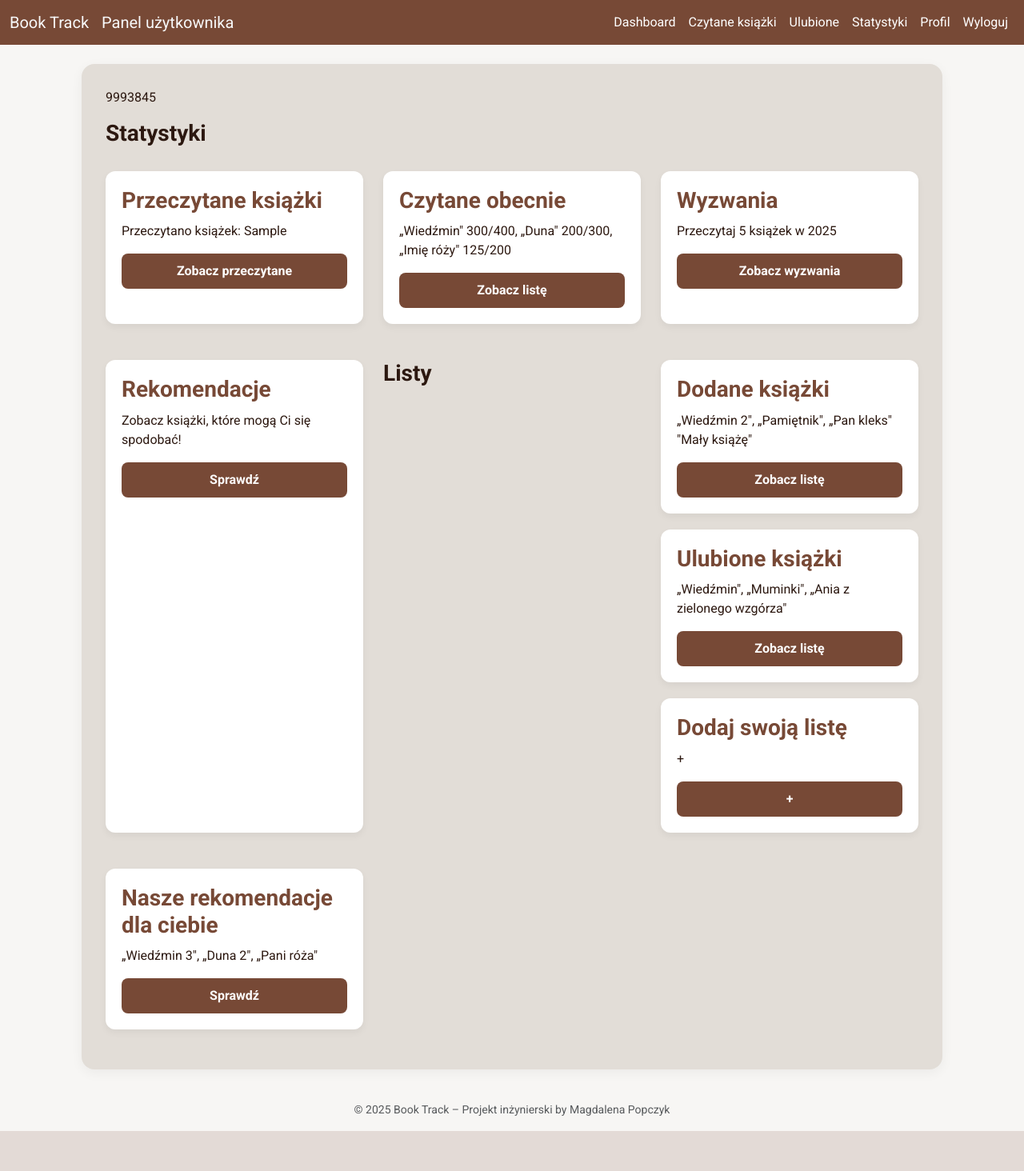
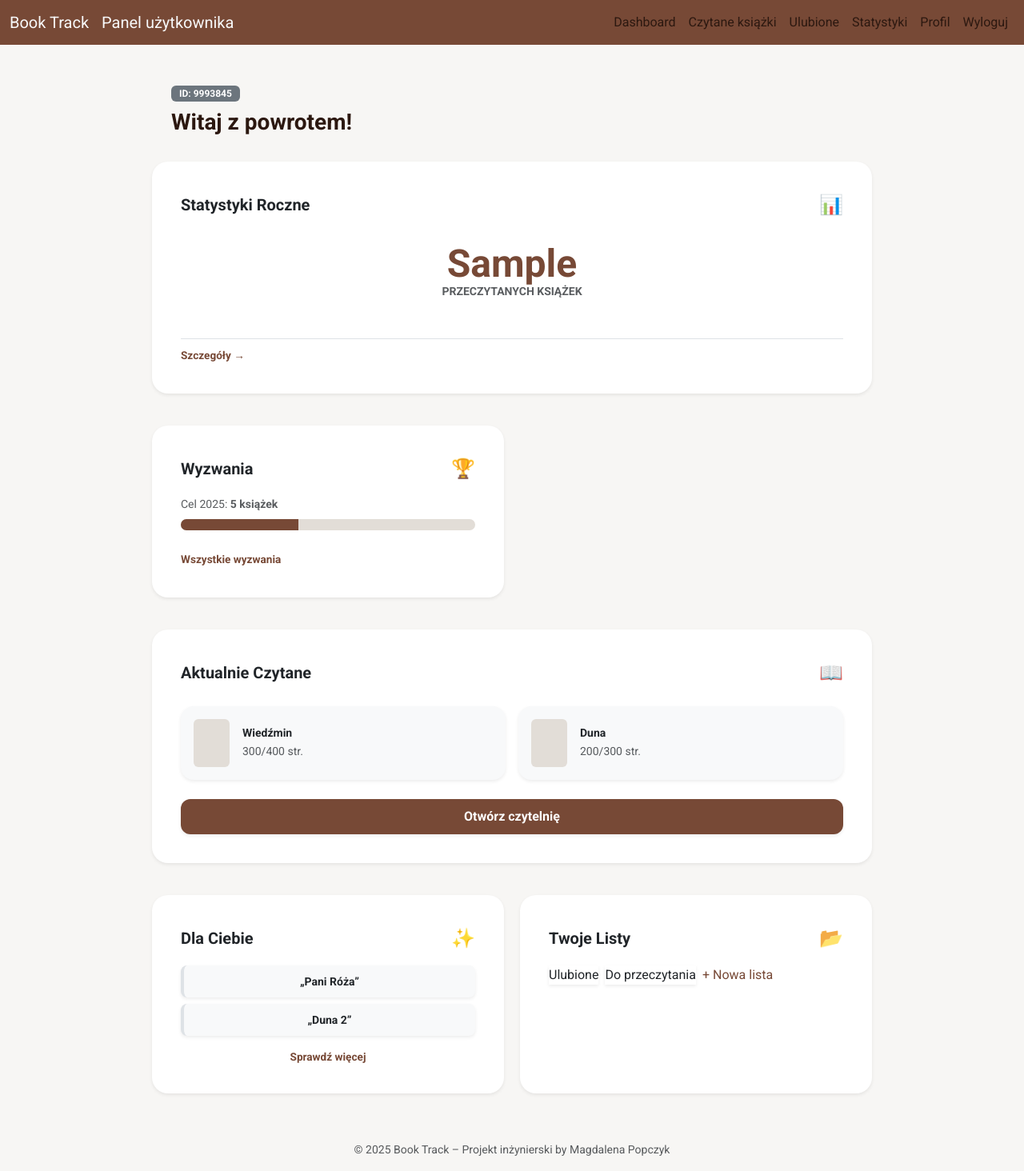
Before and after one commit to Magdalena52772/Booktrack, a Django app: template web_app/templates/user/user_dashboard.html in a window 1280 px wide. Shown: the whole page at 80% size. Before the commit the page ends 1414 px from the top, so only its background shows below. Run offline with Django 5.2, Linux system fonts and the light colour scheme; the template is opened without the code that fills it: most values are stand-ins (such as "Sample title", 1, 10 or a date in 2020).

```diff
--- a/web_app/static/css/account.css
+++ b/web_app/static/css/account.css
@@ -4,105 +4,101 @@
   --account-text: #2c1810;
   --account-accent: #774936;
   --account-highlight: #b08968;
-  --account-light-text: #ffffff;
+}
+
+.dashboard-root-container {
+  max-width: 900px !important;
+  margin: 0 auto !important;
 }
 
 /* --- OGÓLNE --- */
 body {
   background-color: var(--account-bg);
   color: var(--account-text);
-  min-height: 100vh;
-  font-family: "Roboto", sans-serif;
+  font-family: 'Roboto', sans-serif;
 }
 
-/* --- HEADER --- */
-header {
-  background-color: var(--account-accent);
-  color: var(--account-light-text);
-  padding: 8px 15px;
-  display: flex;
-  justify-content: space-between;
-  align-items: center;
+/* ID Badge */
+.id-badge {
+  font-size: 0.75rem !important;
+  padding: 4px 10px !important;
+  background-color: #6c757d !important;
+  border-radius: 6px !important;
 }
 
-header h1 {
-  font-size: 1.8rem;
+/* Siatka */
+.bento-grid {
+  display: grid;
+  grid-template-columns: repeat(2, 1fr);
+  gap: 20px;
 }
 
-nav ul {
-  display: flex;
-  gap: 15px;
-  margin: 0;
-  padding: 0;
-  list-style: none;
+.card-main-stats, .card-reading-now {
+  grid-column: span 2;
 }
 
-nav a {
-  color: var(--account-light-text);
-  font-weight: 500;
-  transition: opacity 0.3s ease;
+/* Karty */
+.card {
+  background-color: #fff !important;
+  border-radius: 20px !important;
+  border: none !important;
 }
 
-nav a:hover {
-  opacity: 0.8;
+/* Statystyki */
+.huge-number {
+  font-size: 3rem;
+  color: var(--account-accent);
+  line-height: 1;
 }
 
-/* --- MAIN --- */
-main {
-  background-color: var(--account-bg-secondary);
-  padding: 30px;
-  border-radius: 16px;
-  margin: 20px;
-  box-shadow: 0 4px 15px rgba(0, 0, 0, 0.05);
+/* PROGRESS BAR */
+.progress {
+  display: flex !important;
+  height: 14px !important;
+  overflow: hidden !important;
+  background-color: var(--account-bg-secondary) !important;
+  border-radius: 10px !important;
 }
 
-/* --- DASHBOARD / CARDS --- */
-.dashboard {
-  display: grid;
-  grid-template-columns: repeat(auto-fit, minmax(280px, 1fr));
-  gap: 25px;
-  margin-top: 30px;
+.progress-bar {
+  display: flex !important;
+  flex-direction: column !important;
+  justify-content: center !important;
+  color: #fff !important;
+  text-align: center !important;
+  white-space: nowrap !important;
+  background-color: var(--account-accent) !important;
+  transition: width 0.6s ease !important;
 }
 
-.card {
-  background-color: #fff;
-  border-radius: 12px;
-  padding: 20px;
-  box-shadow: 0 4px 10px rgba(0, 0, 0, 0.05);
-  transition: transform 0.3s ease, box-shadow 0.3s ease;
+.book-cover-placeholder {
+  background-color: var(--account-bg-secondary);
+  height: 60px;
+  width: 45px;
+  border-radius: 6px;
+  flex-shrink: 0;
 }
 
-.card:hover {
-  transform: translateY(-4px);
-  box-shadow: 0 8px 18px rgba(0, 0, 0, 0.1);
+.btn-accent {
+  background-color: var(--account-accent) !important;
+  color: white !important;
+  display: block;
+  width: 100%;
+  padding: 10px;
+  border-radius: 12px;
+  text-align: center;
+  text-decoration: none;
+  font-weight: 600;
 }
 
-.card h3 {
-  color: var(--account-accent);
-  margin-bottom: 10px;
+.btn-minimal {
+  color: var(--account-accent) !important;
+  font-weight: 700;
+  text-decoration: none;
+  font-size: 0.85rem;
 }
 
-.card p {
-  color: var(--account-text);
+@media (max-width: 768px) {
+  .bento-grid { grid-template-columns: 1fr; }
+  .card-main-stats, .card-reading-now { grid-column: span 1; }
 }
-
-/* --- BUTTONS --- */
-button,
-.btn {
-  display: inline-block;
-  background-color: var(--account-accent);
-  color: var(--account-light-text);
-  padding: 10px 20px;
-  border: none;
-  border-radius: 8px;
-  font-weight: 600;
-  cursor: pointer;
-  text-align: center;
-  transition: background-color 0.3s ease, transform 0.2s ease;
-}
-
-button:hover,
-.btn:hover {
-  background-color: var(--account-highlight);
-  transform: translateY(-2px);
-}
--- a/web_app/templates/base_account.html
+++ b/web_app/templates/base_account.html
@@ -1,99 +1,37 @@
-{% extends "base.html" %} {% load static %} {% block head %}
+{% extends "base.html" %}
+{% load static %}
+
+{% block head %}
 <link rel="stylesheet" href="{% static 'css/account.css' %}" />
-{% endblock %} {% block header %}
-<header
-  class="navbar navbar-expand-lg mb-4"
-  style="background-color: var(--account-accent)"
->
-  <div
-    class="container-fluid d-flex justify-content-between align-items-center"
-  >
+{% endblock %}
+
+{% block header %}
+<header class="navbar navbar-expand-lg mb-4" style="background-color: var(--account-accent)">
+  <div class="container-fluid d-flex justify-content-between align-items-center">
     <div class="d-flex align-items-center">
-      <a
-        class="navbar-brand me-3 text-light"
-        href="/"
-        style="color: var(--account-light-text)"
-        >Book Track</a
-      >
-      <a
-        class="navbar-brand me-3 text-light"
-        href="/user/dashboard"
-        style="color: var(--account-light-text)"
-        >Panel użytkownika</a
-      >
+      <a class="navbar-brand me-3 text-light" href="/" style="color: var(--account-light-text)">Book Track</a>
+      <a class="navbar-brand me-3 text-light" href="/user/dashboard" style="color: var(--account-light-text)">Panel użytkownika</a>
     </div>
-
-    <button
-      class="navbar-toggler"
-      type="button"
-      data-bs-toggle="collapse"
-      data-bs-target="#navbarUser"
-      aria-controls="navbarUser"
-      aria-expanded="false"
-      aria-label="Toggle navigation"
-      style="border-color: var(--account-light-text)"
-    >
-      <span
-        class="navbar-toggler-icon"
-        style="color: var(--account-light-text)"
-      ></span>
+    <button class="navbar-toggler" type="button" data-bs-toggle="collapse" data-bs-target="#navbarUser">
+      <span class="navbar-toggler-icon"></span>
     </button>
-
     <div class="collapse navbar-collapse justify-content-end" id="navbarUser">
       <ul class="navbar-nav mb-2 mb-lg-0">
-        <li class="nav-item">
-          <a
-            class="nav-link"
-            href="{% url 'dashboard' %}"
-            style="color: var(--account-light-text)"
-            >Dashboard</a
-          >
-        </li>
-        <li class="nav-item">
-          <a
-            class="nav-link"
-            href="{% url 'reading_list' %}"
-            style="color: var(--account-light-text)"
-            >Czytane książki</a
-          >
-        </li>
-        <li class="nav-item">
-          <a
-            class="nav-link"
-            href="{% url 'favourite_books' %}"
-            style="color: var(--account-light-text)"
-            >Ulubione</a
-          >
-        </li>
-        <li class="nav-item">
-          <a
-            class="nav-link"
-            href="{% url 'stats' %}"
-            style="color: var(--account-light-text)"
-            >Statystyki</a
-          >
-        </li>
-        <li class="nav-item">
-          <a
-            class="nav-link"
-            href="{% url 'profile' %}"
-            style="color: var(--account-light-text)"
-            >Profil</a
-          >
-        </li>
-        <li class="nav-item">
-          <a
-            class="nav-link"
-            href="{% url 'logout' %}"
-            style="color: var(--account-light-text)"
-            >Wyloguj</a
-          >
-        </li>
+        <li class="nav-item"><a class="nav-link" href="{% url 'dashboard' %}" style="color: var(--account-light-text)">Dashboard</a></li>
+        <li class="nav-item"><a class="nav-link" href="{% url 'reading_list' %}" style="color: var(--account-light-text)">Czytane książki</a></li>
+        <li class="nav-item"><a class="nav-link" href="{% url 'favourite_books' %}" style="color: var(--account-light-text)">Ulubione</a></li>
+        <li class="nav-item"><a class="nav-link" href="{% url 'stats' %}" style="color: var(--account-light-text)">Statystyki</a></li>
+        <li class="nav-item"><a class="nav-link" href="{% url 'profile' %}" style="color: var(--account-light-text)">Profil</a></li>
+        <li class="nav-item"><a class="nav-link" href="{% url 'logout' %}" style="color: var(--account-light-text)">Wyloguj</a></li>
       </ul>
     </div>
   </div>
 </header>
+{% endblock %}
 
-{% endblock %} {% block content %}
-<div class="container my-4">{% block account_content %} {% endblock %}</div>
+{% block content %}
+<div class="dashboard-root">
+    {% block account_content %}
+    {% endblock %}
+</div>
 {% endblock %}
--- a/web_app/templates/user/user_dashboard.html
+++ b/web_app/templates/user/user_dashboard.html
@@ -1,67 +1,122 @@
 {% extends "base_account.html" %}
 
 {% block account_content %}
-<main>
-  <div class="user_panel">
-    <div class="user_panel_account">
-      <div class="user_data">
-        <div class="user_avatar"></div>
-        <div class="user_name"><p class="user_id">9993845</p></div>
+<div class="dashboard-root-container">
+  <main class="dashboard-wrapper py-4">
+
+    <div class="user-welcome-section mb-4 px-2">
+      <div class="d-flex align-items-center">
+        <div class="user-avatar-circle me-3 shadow-sm"></div>
+        <div class="user-info">
+          <span class="badge bg-secondary id-badge">ID: 9993845</span>
+          <h1 class="h3 mt-2 fw-bold">Witaj z powrotem!</h1>
         </div>
       </div>
     </div>
 
-  <h3>Statystyki</h3>
-  <div class="dashboard">
-    <div class="card">
-      <h3>Przeczytane książki</h3>
-        <p>Przeczytano książek: {{ books_read }}</p>
-      <a href="{% url 'stats' %}" class="btn">Zobacz przeczytane</a>
+    <div class="bento-grid">
+
+      <div class="card card-main-stats shadow-sm">
+        <div class="card-body">
+          <div class="d-flex justify-content-between align-items-center mb-3">
+            <h3 class="h5 mb-0 fw-bold text-accent">Statystyki Roczne</h3>
+            <span class="fs-4">📊</span>
           </div>
-
-    <div class="card">
-      <h3>Czytane obecnie</h3>
-      <p>„Wiedźmin" 300/400, „Duna" 200/300, „Imię róży" 125/200</p>
-      <a href="{% url 'reading_list' %}" class="btn">Zobacz listę</a>
+          <div class="stats-content text-center py-3">
+            <span class="huge-number d-block fw-bold">{{ books_read|default:"0" }}</span>
+            <p class="text-muted small fw-bold text-uppercase">Przeczytanych książek</p>
           </div>
-
-    <div class="card">
-      <h3>Wyzwania</h3>
-      <p>Przeczytaj 5 książek w 2025</p>
-      <a href="{% url 'stats' %}" class="btn">Zobacz wyzwania</a>
+          <div class="mt-3 border-top pt-2">
+            <a href="{% url 'stats' %}" class="btn-minimal">Szczegóły →</a>
           </div>
-
-    <div class="card">
-      <h3>Rekomendacje</h3>
-      <p>Zobacz książki, które mogą Ci się spodobać!</p>
-      <a href="{% url 'recommendations' %}" class="btn">Sprawdź</a>
-    </div>
-
-
-
-  <h3>Listy</h3>
-  <div class="user_lists">
-    <div class="card">
-      <h3>Dodane książki</h3>
-      <p>„Wiedźmin 2", „Pamiętnik", „Pan kleks" "Mały książę"</p>
-      <a href="{% url 'reading_list' %}" class="btn">Zobacz listę</a>
-    </div>
-    <div class="card">
-      <h3>Ulubione książki</h3>
-      <p>„Wiedźmin", „Muminki", „Ania z zielonego wzgórza"</p>
-      <a href="{% url 'favourite_books' %}" class="btn">Zobacz listę</a>
-    </div>
-    <div class="card">
-      <h3>Dodaj swoją listę</h3>
-      <p>+</p>
-      <a href="{% url 'lists' %}" class="btn">+</a>
         </div>
       </div>
 
-    <div class="card">
-      <h3><a href="">Nasze rekomendacje dla ciebie</a></h3>
-      <p>„Wiedźmin 3", „Duna 2", „Pani róża"</p>
-      <a href="{% url 'recommendations' %}" class="btn">Sprawdź</a>
+      <div class="card card-challenge shadow-sm">
+        <div class="card-body">
+          <div class="d-flex justify-content-between align-items-center mb-3">
+            <h3 class="h5 mb-0 fw-bold text-accent">Wyzwania</h3>
+            <span class="fs-4">🏆</span>
+          </div>
+          <div class="challenge-box my-3">
+            <p class="mb-2 text-muted small">Cel 2025: <span class="fw-bold">5 książek</span></p>
+            <div class="progress">
+              <div class="progress-bar" role="progressbar"
+                   style="width: 40%; background-color: var(--account-accent) !important;"
+                   aria-valuenow="40" aria-valuemin="0" aria-valuemax="100"></div>
+            </div>
+          </div>
+          <div class="mt-auto pt-2">
+            <a href="{% url 'stats' %}" class="btn-minimal">Wszystkie wyzwania</a>
+          </div>
+        </div>
+      </div>
+
+      <div class="card card-reading-now shadow-sm">
+        <div class="card-body">
+          <div class="d-flex justify-content-between align-items-center mb-4">
+            <h3 class="h5 mb-0 fw-bold text-accent">Aktualnie Czytane</h3>
+            <span class="fs-4">📖</span>
+          </div>
+          <div class="row g-3">
+            <div class="col-md-6">
+              <div class="mini-book d-flex align-items-center p-3 rounded-4 bg-light shadow-sm">
+                <div class="book-cover-placeholder me-3"></div>
+                <div>
+                  <p class="mb-0 fw-bold small">Wiedźmin</p>
+                  <small class="text-muted">300/400 str.</small>
+                </div>
+              </div>
+            </div>
+            <div class="col-md-6">
+              <div class="mini-book d-flex align-items-center p-3 rounded-4 bg-light shadow-sm">
+                <div class="book-cover-placeholder me-3"></div>
+                <div>
+                  <p class="mb-0 fw-bold small">Duna</p>
+                  <small class="text-muted">200/300 str.</small>
+                </div>
+              </div>
+            </div>
+          </div>
+          <div class="mt-4">
+            <a href="{% url 'reading_list' %}" class="btn-accent shadow-sm">Otwórz czytelnię</a>
+          </div>
+        </div>
+      </div>
+
+      <div class="card card-rec shadow-sm">
+        <div class="card-body">
+          <div class="d-flex justify-content-between align-items-center mb-3">
+            <h3 class="h5 mb-0 fw-bold text-accent">Dla Ciebie</h3>
+            <span class="fs-4">✨</span>
+          </div>
+          <div class="rec-list mb-3">
+            <div class="p-2 bg-light rounded-3 mb-2 text-center border-start border-4 border-accent shadow-sm">
+              <span class="small fw-bold">„Pani Róża”</span>
+            </div>
+            <div class="p-2 bg-light rounded-3 mb-2 text-center border-start border-4 border-accent shadow-sm">
+              <span class="small fw-bold">„Duna 2”</span>
+            </div>
+          </div>
+          <a href="{% url 'recommendations' %}" class="btn-minimal d-block text-center">Sprawdź więcej</a>
+        </div>
+      </div>
+
+      <div class="card card-lists shadow-sm">
+        <div class="card-body">
+          <div class="d-flex justify-content-between align-items-center mb-3">
+            <h3 class="h5 mb-0 fw-bold text-accent">Twoje Listy</h3>
+            <span class="fs-4">📂</span>
+          </div>
+          <div class="d-flex flex-wrap gap-2 my-2">
+            <span class="pill shadow-sm">Ulubione</span>
+            <span class="pill shadow-sm">Do przeczytania</span>
+            <a href="{% url 'lists' %}" class="pill add-pill text-decoration-none">+ Nowa lista</a>
+          </div>
+        </div>
+      </div>
+
     </div>
   </main>
+</div>
 {% endblock %}
```
Lines whose indentation alone changed are shown as unchanged.
